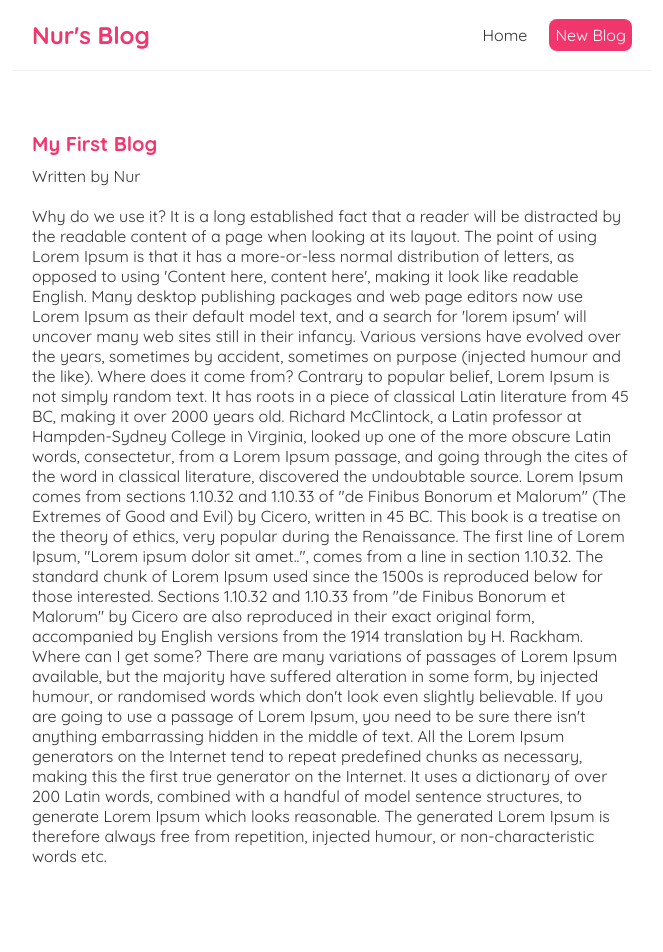
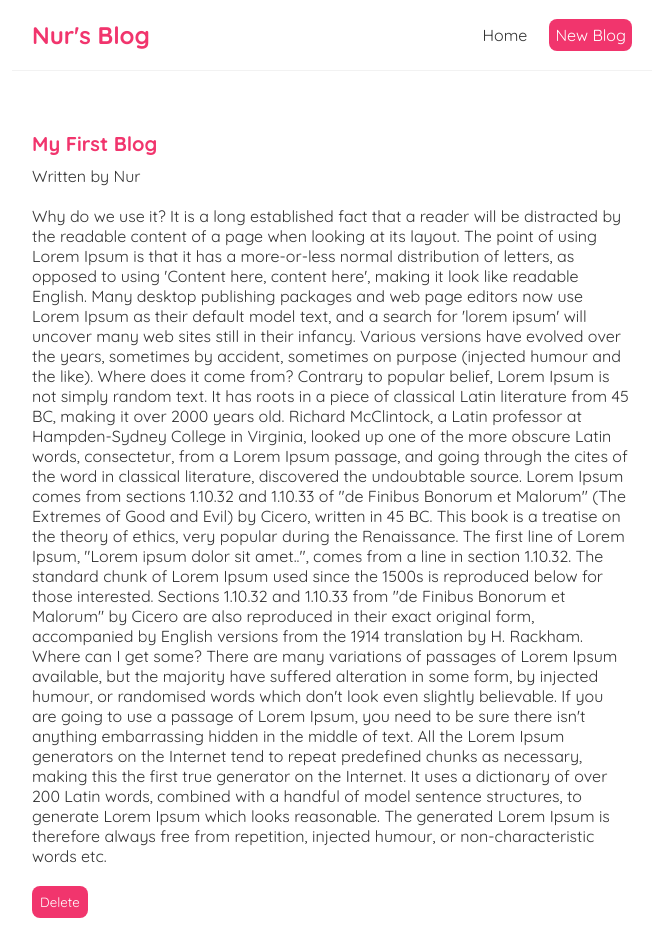
Before and after one commit to nurkocar/ReactBlog, a React (Create React App) app: page /blogs/1 in a window 1280 px wide. Shown: the top 952 px of the page, without its empty margins (308-971 px from the left). Built offline with nearby package versions, Linux system fonts and the light colour scheme; data requests are answered from the project's data file; the HTML template or start-up script is replaced by a standard one.

Commit message:
Added a delete button to Blog Detail page and handled it #1

```diff
--- a/src/BlogDetail.js
+++ b/src/BlogDetail.js
@@ -1,9 +1,18 @@
-import { useParams } from "react-router";
+import { useHistory, useParams } from "react-router";
 import useFetch from "./useFetch";
 
 const BlogDetail = () => {
     const { id } = useParams()
     const { data: blog, isPending, error } = useFetch(`http://localhost:8000/blogs/${id}`)
+    const history  = useHistory()
+
+    const handleDelete = () => {
+        fetch(`http://localhost:8000/blogs/${id}`, {
+            method: 'DELETE'
+        }).then(() => {
+            history.push('/')
+        })
+    }
 
     return (
         <div className = 'blog-details'>
@@ -14,6 +23,7 @@
                     <h2>{ blog.title }</h2>
                     <p>Written by { blog.author }</p>
                     <div>{ blog.body }</div>
+                    <button onClick = {handleDelete}>Delete</button>
                 </article>
             )}
 
```
